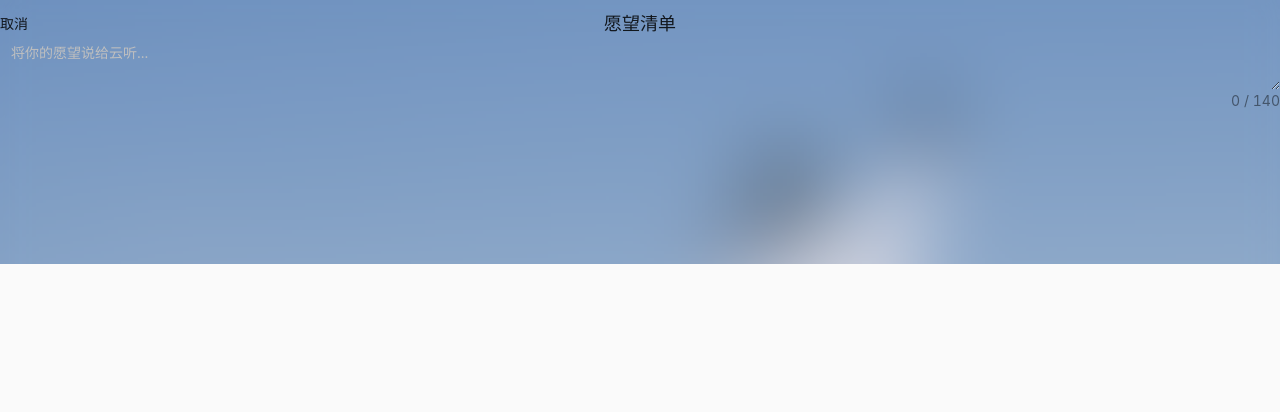
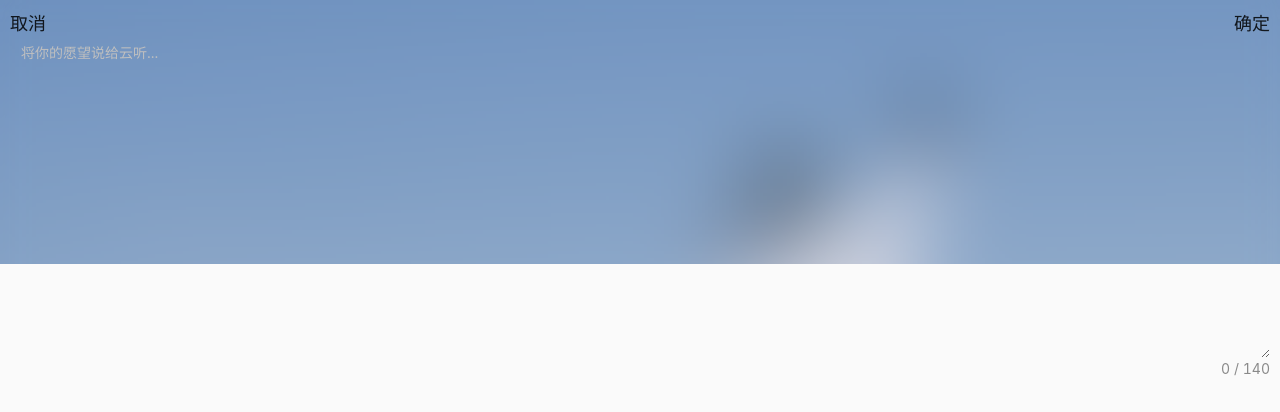
Before and after one commit to Kinasha/NetEase-YiProject, a React (Create React App) app: page /Add in a window 1280 px wide. Shown: the top 412 px of the page. Built offline with nearby package versions, Linux system fonts and the light colour scheme.

Commit message:
add page add

```diff
--- a/src/pages/add/add.jsx
+++ b/src/pages/add/add.jsx
@@ -4,13 +4,23 @@ import { Input } from 'antd';
 
 export function Add() {
   const { TextArea } = Input;
-
+  const [todoContent, setTodoContent] = useState('');
   return (
     <div className="add">
-      <div className="headerPic">
-        <div className="headerTop">
-          <span>取消</span>
-          <span style={{ fontSize: '18px' }}>愿望清单</span>
+      <div className="add_headerPic">
+        <div className="add_headerTop">
+          <span
+            style={{ fontSize: '18px' }}
+            onClick={() => (window.location.href = '/Content')}
+          >
+            取消
+          </span>
+          <span
+            style={{ fontSize: '18px' }}
+            onClick={() => console.log(todoContent)}
+          >
+            确定
+          </span>
         </div>
         <TextArea
           showCount
@@ -18,6 +28,8 @@ export function Add() {
           placeholder="将你的愿望说给云听..."
           bordered={false}
           style={{ backgroundColor: 'transparent' }}
+          value={todoContent}
+          onChange={(e) => setTodoContent(e.target.value)}
         />
       </div>
     </div>
--- a/src/pages/add/index.scss
+++ b/src/pages/add/index.scss
@@ -2,27 +2,25 @@
   width: 100vw;
   height: 100vh;
   background-color: rgba(0, 0, 0, 0.02);
-  .headerPic {
+  &_headerPic {
     background-image: url('$images/header-background.png');
     height: 33vh;
     background-color: #7596c1;
     background-size: cover;
-    padding-top: 10px;
+    padding: 10px;
   }
-  div.headerTop {
+  &_headerTop {
     line-height: 28px;
-    display: flex;
     :first-child {
-      position: absolute;
       float: left;
-      z-index: 1;
     }
-    span + span {
-      margin: auto;
+    :nth-child(2) {
+      display: block;
+      float: right;
     }
   }
 }
 .ant-input {
-  height: 350px;
+  height: 40vh !important;
   background-color: transparent;
 }
```
